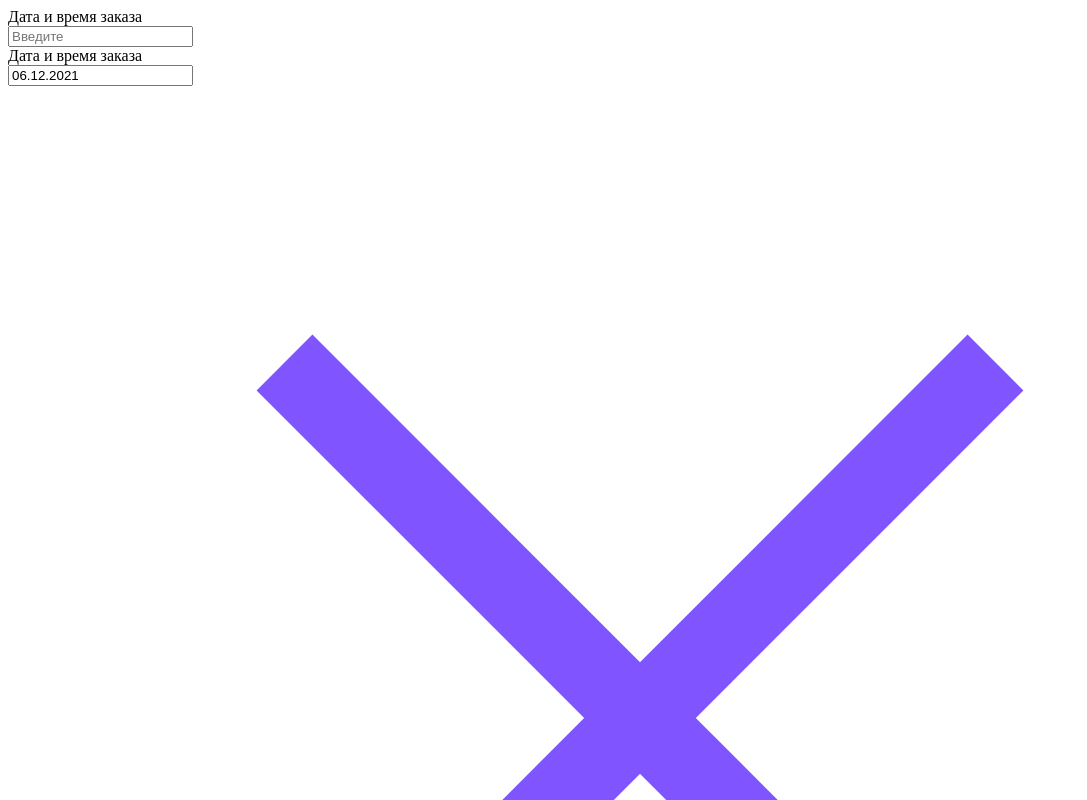
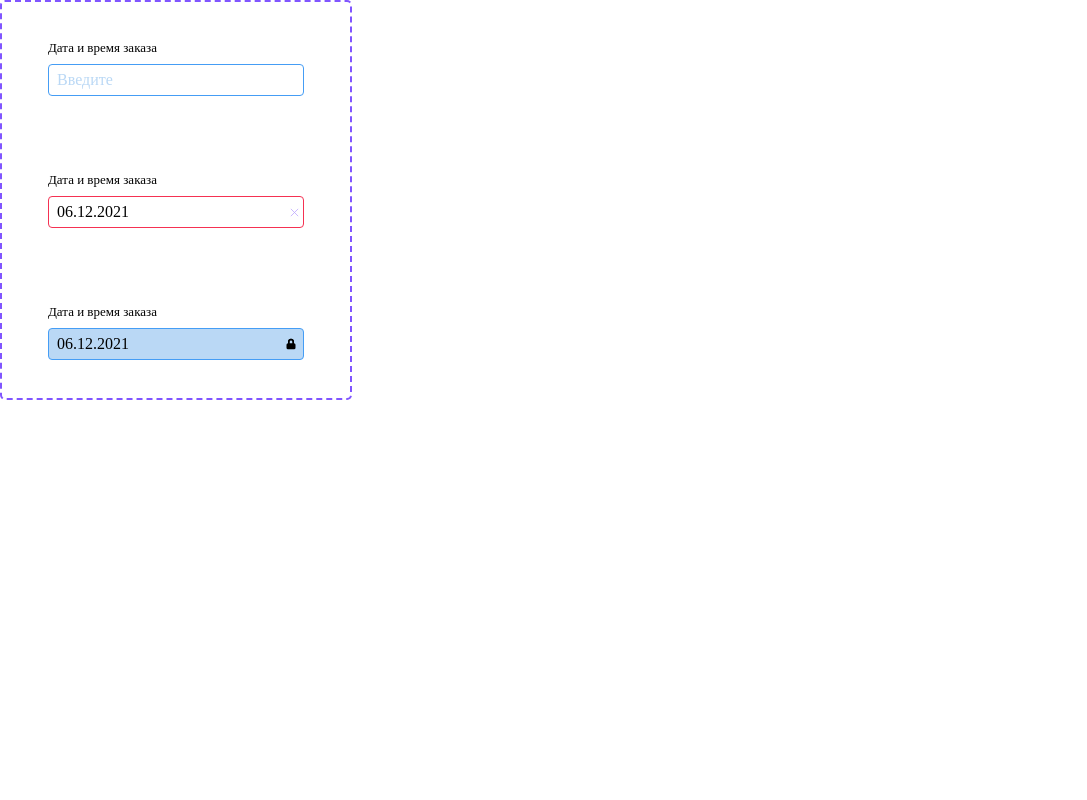
Before and after one commit to RuslanIbragimov5/admin-panel-makeup, a website: page pages/blocks/ui-kit.html in a window 1280 px wide. Shown: the top 800 px of the page, without its empty margins (0-1087 px from the left). Drawn offline with Linux system fonts and the light colour scheme; the site is published under a folder, as on GitHub Pages, so addresses that start at the root find nothing.

Commit message:
изменения

```diff
--- a/pages/blocks/ui-kit.html
+++ b/pages/blocks/ui-kit.html
@@ -4,8 +4,8 @@
     <meta charset="UTF-8" />
     <meta http-equiv="X-UA-Compatible" content="IE=edge" />
     <meta name="viewport" content="width=device-width, initial-scale=1.0" />
-    <link rel="stylesheet" href="/pages/blocks/input.css" />
-    <link rel="stylesheet" href="/pages/blocks/reset.css" />
+    <link rel="stylesheet" href="input.css" />
+    <link rel="stylesheet" href="reset.css" />
     <title></title>
   </head>
   <body>
```
